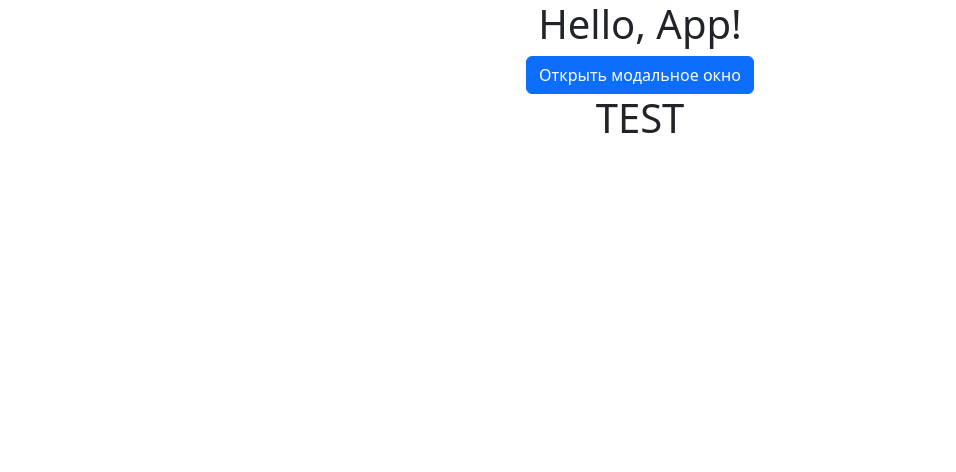
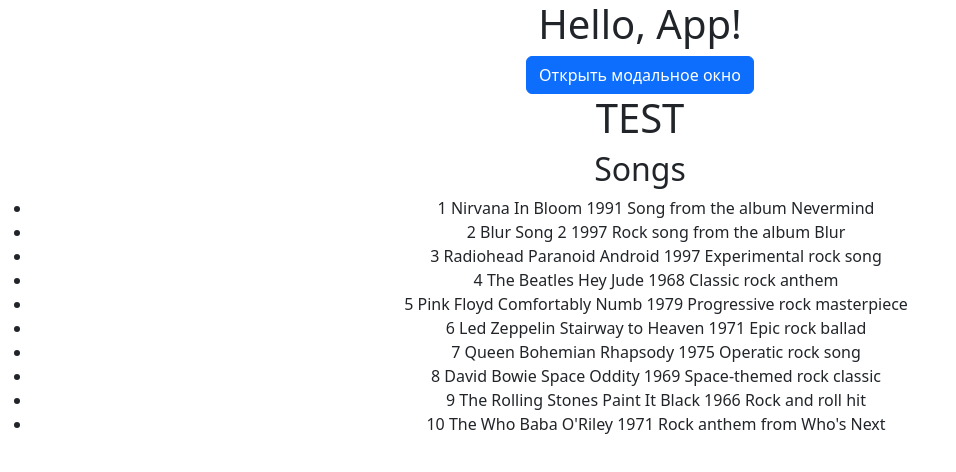
Before and after one commit to jester-ronin/music-app, a React (Create React App) app: page / in a window 1280 px wide. Shown: the top 472 px of the page, without its empty margins (0-956 px from the left). Built offline with nearby package versions, Linux system fonts and the light colour scheme.

Commit message:
Added display of song list

```diff
--- a/src/App.js
+++ b/src/App.js
@@ -2,6 +2,12 @@
 import Routes from './Routes';
 import StyleCheck from './StyleCheck';
 import PlaylistList from './components/PlaylistList';
+import SongList from './components/SongsList';
+import songExport from "./assets/SongExport";
+
+let music = songExport;
+console.log(music)
+
 
 function App() {
   return (
@@ -9,6 +15,7 @@
       <h1>Hello, App!</h1>
       <StyleCheck/>
       <PlaylistList/>
+      <SongList music={music}/>
     </div>
   );
 }
--- a/src/assets/SongExport.js
+++ b/src/assets/SongExport.js
@@ -1,6 +1,5 @@
 import data  from "./basicSongsList.json"
 
 let songExport = data;
-console.log(songExport)
 
 export default songExport;
--- a/src/components/SongsList.js
+++ b/src/components/SongsList.js
@@ -0,0 +1,19 @@
+
+function SongList({ music }) {
+    return (
+        <div>
+            <h2>Songs</h2>
+            <ul>
+                {music.map((song) => {
+                    return (
+                        <li key={song.id}>
+                           {song.id} {song.artist} {song.title} {song.year} {song.description}
+                        </li>
+                    )
+                })}
+            </ul>
+        </div>
+    )
+}
+
+export default SongList
```
Also changed, not shown: src/songReducer.js (line endings or trailing spaces).
